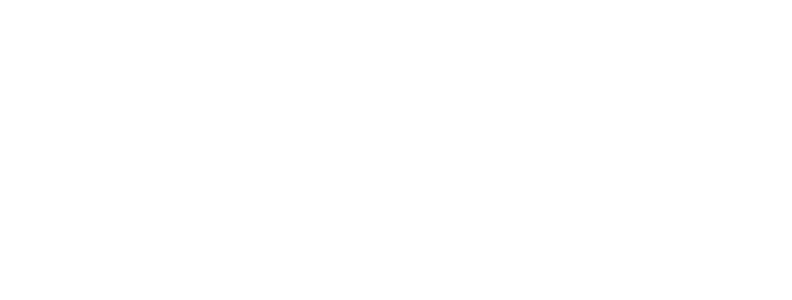
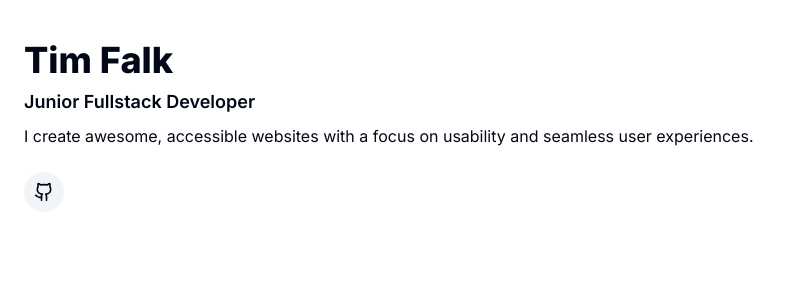
Before and after one commit to Falk33n/portfolio-v3, a Next.js app: page / in a window 1280 px wide. Shown: the top 300 px of the page, without its empty margins (0-792 px from the left). Built offline with nearby package versions, Linux system fonts and the light colour scheme.

Commit message:
created navlink component

```diff
--- a/src/app/globals.scss
+++ b/src/app/globals.scss
@@ -5,24 +5,24 @@
 @layer base {
   :root {
     --background: 0 0% 100%;
-    --foreground: 20 14.3% 4.1%;
+    --foreground: 222.2 84% 4.9%;
     --card: 0 0% 100%;
-    --card-foreground: 20 14.3% 4.1%;
+    --card-foreground: 222.2 84% 4.9%;
     --popover: 0 0% 100%;
-    --popover-foreground: 20 14.3% 4.1%;
-    --primary: 24 9.8% 10%;
-    --primary-foreground: 60 9.1% 97.8%;
-    --secondary: 60 4.8% 95.9%;
-    --secondary-foreground: 24 9.8% 10%;
-    --muted: 60 4.8% 95.9%;
-    --muted-foreground: 25 5.3% 44.7%;
-    --accent: 60 4.8% 95.9%;
-    --accent-foreground: 24 9.8% 10%;
+    --popover-foreground: 222.2 84% 4.9%;
+    --primary: 221.2 83.2% 53.3%;
+    --primary-foreground: 210 40% 98%;
+    --secondary: 210 40% 96.1%;
+    --secondary-foreground: 222.2 47.4% 11.2%;
+    --muted: 210 40% 96.1%;
+    --muted-foreground: 215.4 16.3% 46.9%;
+    --accent: 210 40% 96.1%;
+    --accent-foreground: 222.2 47.4% 11.2%;
     --destructive: 0 84.2% 60.2%;
-    --destructive-foreground: 60 9.1% 97.8%;
-    --border: 20 5.9% 90%;
-    --input: 20 5.9% 90%;
-    --ring: 20 14.3% 4.1%;
+    --destructive-foreground: 210 40% 98%;
+    --border: 214.3 31.8% 91.4%;
+    --input: 214.3 31.8% 91.4%;
+    --ring: 221.2 83.2% 53.3%;
     --radius: 1rem;
     --chart-1: 12 76% 61%;
     --chart-2: 173 58% 39%;
@@ -32,25 +32,25 @@
   }
 
   .dark {
-    --background: 20 14.3% 4.1%;
-    --foreground: 60 9.1% 97.8%;
-    --card: 20 14.3% 4.1%;
-    --card-foreground: 60 9.1% 97.8%;
-    --popover: 20 14.3% 4.1%;
-    --popover-foreground: 60 9.1% 97.8%;
-    --primary: 60 9.1% 97.8%;
-    --primary-foreground: 24 9.8% 10%;
-    --secondary: 12 6.5% 15.1%;
-    --secondary-foreground: 60 9.1% 97.8%;
-    --muted: 12 6.5% 15.1%;
-    --muted-foreground: 24 5.4% 63.9%;
-    --accent: 12 6.5% 15.1%;
-    --accent-foreground: 60 9.1% 97.8%;
+    --background: 222.2 84% 4.9%;
+    --foreground: 210 40% 98%;
+    --card: 222.2 84% 4.9%;
+    --card-foreground: 210 40% 98%;
+    --popover: 222.2 84% 4.9%;
+    --popover-foreground: 210 40% 98%;
+    --primary: 217.2 91.2% 59.8%;
+    --primary-foreground: 222.2 47.4% 11.2%;
+    --secondary: 217.2 32.6% 17.5%;
+    --secondary-foreground: 210 40% 98%;
+    --muted: 217.2 32.6% 17.5%;
+    --muted-foreground: 215 20.2% 65.1%;
+    --accent: 217.2 32.6% 17.5%;
+    --accent-foreground: 210 40% 98%;
     --destructive: 0 62.8% 30.6%;
-    --destructive-foreground: 60 9.1% 97.8%;
-    --border: 12 6.5% 15.1%;
-    --input: 12 6.5% 15.1%;
-    --ring: 24 5.7% 82.9%;
+    --destructive-foreground: 210 40% 98%;
+    --border: 217.2 32.6% 17.5%;
+    --input: 217.2 32.6% 17.5%;
+    --ring: 224.3 76.3% 48%;
     --chart-1: 220 70% 50%;
     --chart-2: 160 60% 45%;
     --chart-3: 30 80% 55%;
--- a/src/app/layout.tsx
+++ b/src/app/layout.tsx
@@ -1,3 +1,4 @@
+import { Sidebar } from '@/components';
 import type { Metadata, Viewport } from 'next';
 import { Inter } from 'next/font/google';
 import type { ReactNode } from 'react';
@@ -93,6 +94,7 @@
         />
       </head>
       <body className={`${inter.className} antialiased w-full`}>
+        <Sidebar />
         {children}
       </body>
     </html>
--- a/src/components/sidebar/index.ts
+++ b/src/components/sidebar/index.ts
@@ -0,0 +1,2 @@
+export * from './nav-link';
+export * from './sidebar';
--- /dev/null
+++ b/src/components/sidebar/nav-link.tsx
@@ -0,0 +1,27 @@
+import Link from 'next/link';
+import type { ComponentPropsWithoutRef, ElementType } from 'react';
+
+type NavLinkProps = {
+  href: string;
+  srText: string;
+  Icon: ElementType<ComponentPropsWithoutRef<'svg'>>;
+};
+
+export const NavLink = ({ href, srText, Icon }: NavLinkProps) => {
+  return (
+    <li role='menuitem'>
+      <Link
+        href={href}
+        className='inline-flex bg-accent hover:bg-primary p-2.5 rounded-full hover:text-primary-foreground transition-colors focus-visible:outline-none focus-visible:ring-2 focus-visible:ring-primary focus-visible:ring-offset-2'
+      >
+        <Icon
+          aria-hidden
+          className='size-5'
+        />
+        <span className='sr-only'>{srText}</span>
+      </Link>
+    </li>
+  );
+};
+
+NavLink.displayName = 'NavLink';
--- /dev/null
+++ b/src/components/sidebar/sidebar.tsx
@@ -0,0 +1,37 @@
+import { NavLink } from '@/components';
+import { Github } from 'lucide-react';
+import Link from 'next/link';
+
+export const Sidebar = () => {
+  return (
+    <nav className='flex flex-col gap-y-6 px-6 py-10 w-full'>
+      <header className='flex flex-col gap-y-2'>
+        <h1>
+          <Link
+            href='/'
+            className='font-extrabold text-4xl'
+          >
+            Tim Falk
+          </Link>
+        </h1>
+        <h3 className='font-semibold text-lg'>Junior Fullstack Developer</h3>
+        <p>
+          I create awesome, accessible websites with a focus on usability and
+          seamless user experiences.
+        </p>
+      </header>
+      <ul
+        className='flex items-center gap-x-2'
+        role='menu'
+      >
+        <NavLink
+          Icon={Github}
+          href='https://github.com/falk33n'
+          srText='Go to my GitHub page.'
+        />
+      </ul>
+    </nav>
+  );
+};
+
+Sidebar.displayName = 'Sidebar';
```
